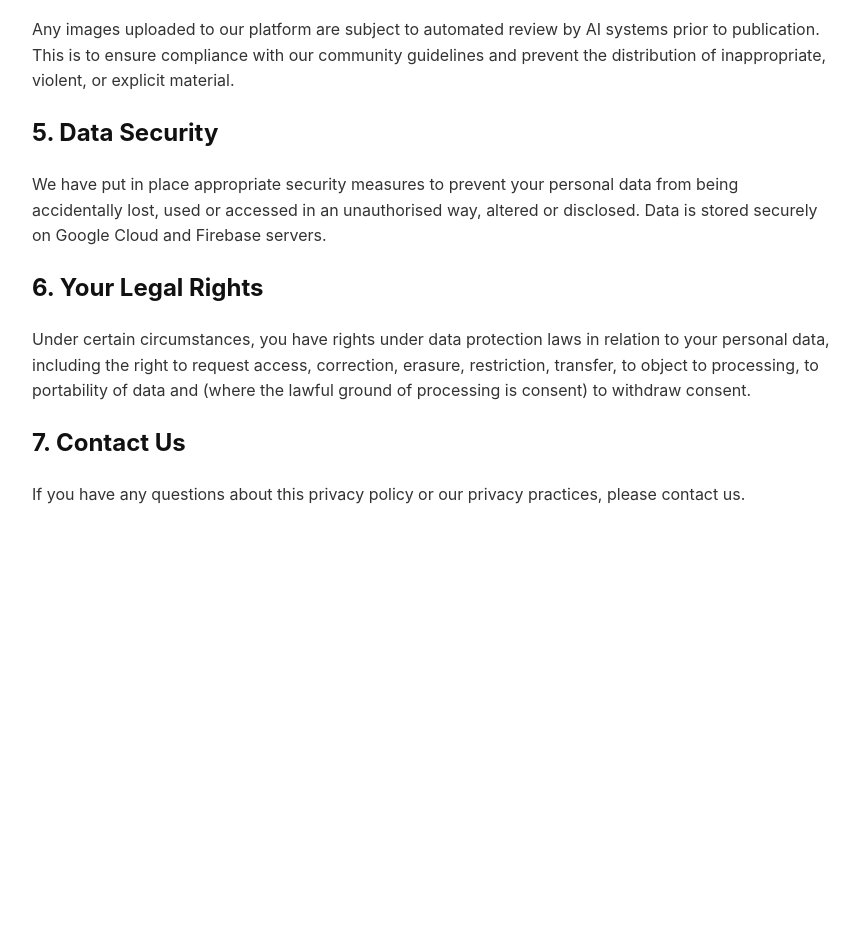
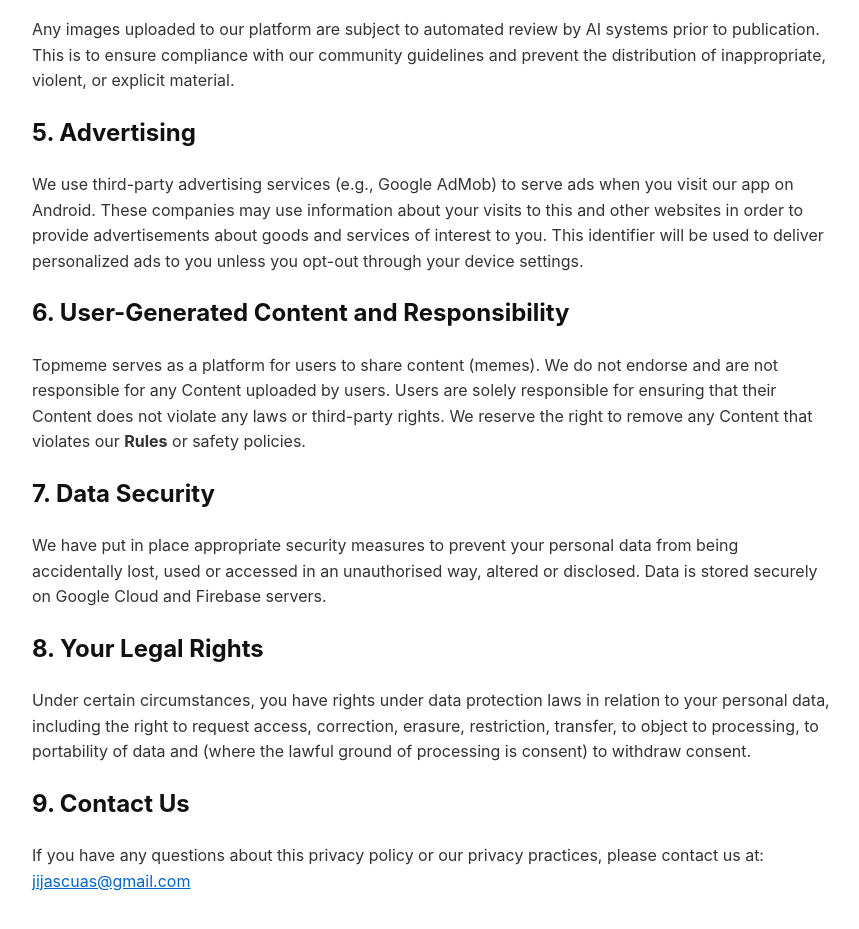
Before and after one commit to jijascuas/topmeme-build, a website: page public/privacy.html in a window 1280 px wide. Shown: the part 877-1806 px from the top of the page, without its empty margins (208-1067 px from the left). Before the commit the page ends 1421 px from the top, so only its background shows below. Drawn offline with Linux system fonts and the light colour scheme.

Commit message:
Update privacy policy with AdMob and UGC clauses

```diff
--- a/public/privacy.html
+++ b/public/privacy.html
@@ -12,7 +12,7 @@
 </head>
 <body>
     <h1>Privacy Policy for Topmeme</h1>
-    <p><strong>Effective Date:</strong> March 18, 2026</p>
+    <p><strong>Effective Date:</strong> March 19, 2026</p>
 
     <h2>1. Introduction</h2>
     <p>Welcome to Topmeme. We respect your privacy and are committed to protecting your personal data. This privacy policy will inform you as to how we look after your personal data when you visit our website (regardless of where you visit it from) and tell you about your privacy rights and how the law protects you.</p>
@@ -38,13 +38,19 @@
     <h2>4. Content Moderation</h2>
     <p>Any images uploaded to our platform are subject to automated review by AI systems prior to publication. This is to ensure compliance with our community guidelines and prevent the distribution of inappropriate, violent, or explicit material.</p>
 
-    <h2>5. Data Security</h2>
+    <h2>5. Advertising</h2>
+    <p>We use third-party advertising services (e.g., Google AdMob) to serve ads when you visit our app on Android. These companies may use information about your visits to this and other websites in order to provide advertisements about goods and services of interest to you. This identifier will be used to deliver personalized ads to you unless you opt-out through your device settings.</p>
+
+    <h2>6. User-Generated Content and Responsibility</h2>
+    <p>Topmeme serves as a platform for users to share content (memes). We do not endorse and are not responsible for any Content uploaded by users. Users are solely responsible for ensuring that their Content does not violate any laws or third-party rights. We reserve the right to remove any Content that violates our <strong>Rules</strong> or safety policies.</p>
+
+    <h2>7. Data Security</h2>
     <p>We have put in place appropriate security measures to prevent your personal data from being accidentally lost, used or accessed in an unauthorised way, altered or disclosed. Data is stored securely on Google Cloud and Firebase servers.</p>
 
-    <h2>6. Your Legal Rights</h2>
+    <h2>8. Your Legal Rights</h2>
     <p>Under certain circumstances, you have rights under data protection laws in relation to your personal data, including the right to request access, correction, erasure, restriction, transfer, to object to processing, to portability of data and (where the lawful ground of processing is consent) to withdraw consent.</p>
 
-    <h2>7. Contact Us</h2>
-    <p>If you have any questions about this privacy policy or our privacy practices, please contact us.</p>
+    <h2>9. Contact Us</h2>
+    <p>If you have any questions about this privacy policy or our privacy practices, please contact us at: <a href="mailto:jijascuas@gmail.com">jijascuas@gmail.com</a></p>
 </body>
 </html>
```
